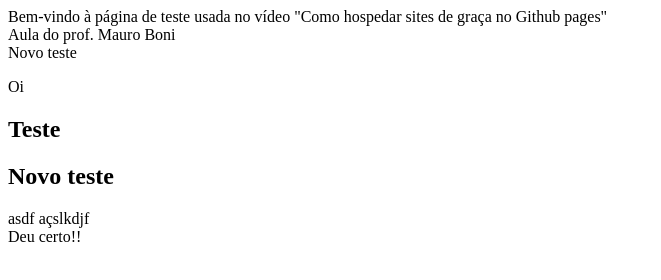
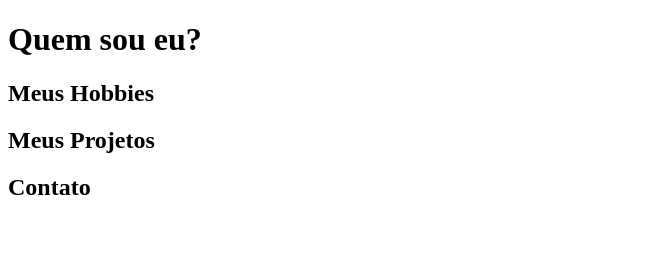
Before and after one commit to samanthabeca/icpw, a plain HTML site: page index.html in a window 1280 px wide. Shown: the whole page, without its empty margins (0-661 px from the left). Drawn offline with Linux system fonts and the light colour scheme.

Commit message:
Alteração da index.html

```diff
--- a/index.html
+++ b/index.html
@@ -1,20 +1,25 @@
 <!DOCTYPE html>
+<!-- Página elaborada em 08/02/2023 -->
 <html lang="pt">
-  <head>
-    <meta charset="utf-8">
-    <title>Início</title>
-  </head>
-  <body>
-    Bem-vindo à página de teste usada no vídeo "Como hospedar sites de graça no Github pages"
-    <br> Aula do prof. Mauro Boni
-    <br> Novo teste
-    <p>Oi</p>
-    <!-- <br> Confira algumas informações sobre mim clicando<a href="sobre.html">aqui</a> -->
-    <h2>Teste</h2>
+<head>
+    <meta charset="UTF-8">
+    <meta http-equiv="X-UA-Compatible" content="IE=edge">
+    <meta name="viewport" content="width=device-width, initial-scale=1.0">
+    <title>Sobre mim</title>
+</head>
+<body>
+    <h1>Quem sou eu?</h1>
+        <p></p>
 
-    <h2>Novo teste</h2>
-    asdf
-    açslkdjf
-    <br> Deu certo!!
-  </body>
+    <h2>Meus Hobbies</h2>
+        <p></p>
+
+    <h2>Meus Projetos</h2>
+        <p></p>
+
+    <h2>Contato</h2>
+        <p></p>
+
+
+</body>
 </html>
```
